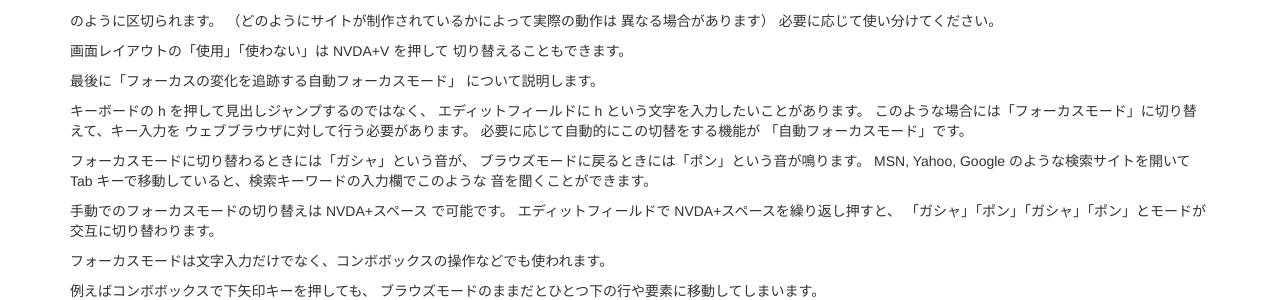
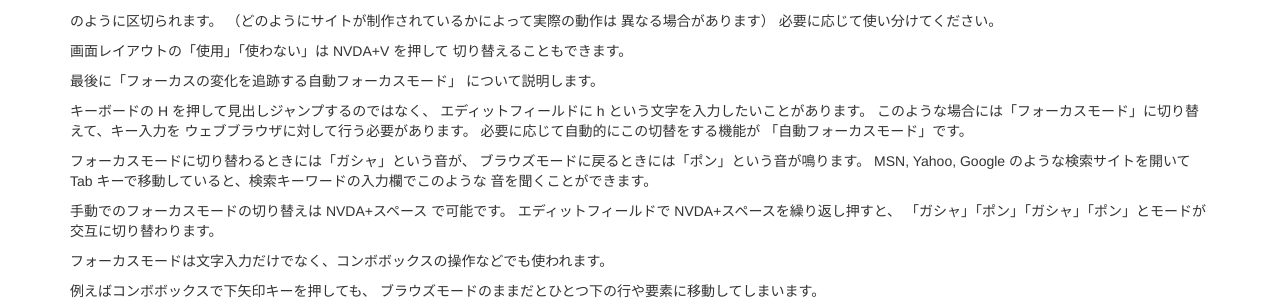
Before and after one commit to nishimotz/nvdajp-book, a Jekyll site: the page built from index.md, in a window 1280 px wide and 900 px high, scrolled down 7729 px. Shown: the part 157-457 px from the top of the window. Built offline with Jekyll 4.4.1, drawn with Linux system fonts in a browser that asks for light colours; some of the changed text lies outside the part shown.

Commit message:
ti36423 and other updates

```diff
--- a/index.md
+++ b/index.md
@@ -681,7 +681,7 @@ NVDA メニューの「設定」「ブラウズモード」の項目について
 最後に「フォーカスの変化を追跡する自動フォーカスモード」
 について説明します。
 
-キーボードの h を押して見出しジャンプするのではなく、
+キーボードの H を押して見出しジャンプするのではなく、
 エディットフィールドに h という文字を入力したいことがあります。
 このような場合には「フォーカスモード」に切り替えて、キー入力を
 ウェブブラウザに対して行う必要があります。
```
Also changed, not shown: other parts of index.md (+4 -4 lines).
